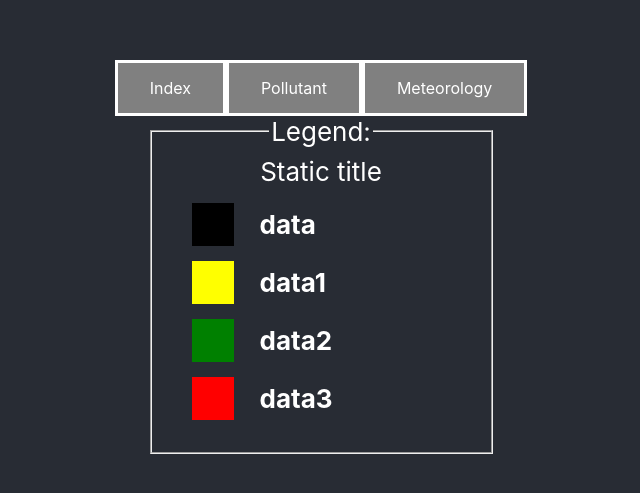
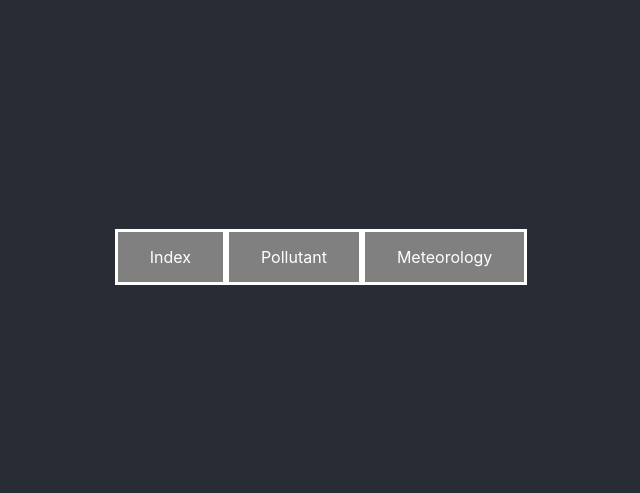
Before and after one commit to sharonNissanov/legends-api, a React (Create React App) app: page / in a window 1280 px wide. Shown: the part 143-636 px from the top of the page, without its empty margins (319-959 px from the left). Built offline with nearby package versions, Linux system fonts and the light colour scheme.

Commit message:
display the correct legend dynamically
Comparing the identifiers in order to present the correct legend dynamically

```diff
--- a/src/App.js
+++ b/src/App.js
@@ -11,19 +11,29 @@ export default class App extends React.Component {
     this.state = {
       isToggleOn: false,
       clicked_button_id: null,
-      clicked_button_name: null
+      clicked_button_name: null,
+      clicked_button_legentId:null,
+
+
+      show_legend:false,
     };
-
   }
 
-  handleClick(id, name) {
+  handleClickButton(id, name, legentId) {
     this.setState(state => ({
       isToggleOn: !state.isToggleOn,
       clicked_button_id:id,
       clicked_button_name:name,
+      clicked_button_legentId: legentId,
+      show_legend:false,
+
     }));
+  }
 
-  // console.log(id, name);
+  handleClickMonitor() {
+    this.setState(state => ({
+      show_legend:true,
+    }));
   }
 
   render() {
@@ -35,18 +45,27 @@ export default class App extends React.Component {
         <div>
           {obj.MonitorType.map((a)=>
           <Button key={a.Id} name={a.Name}
-          onClick={()=>this.handleClick(a.Id, a.Name) } />
+          onClick={()=>this.handleClickButton(a.Id, a.Name, a.LegentId) } />
 
           )}
         </div>
+
+         {/* display the menu */}
         {
           this.state.clicked_button_name?
-            <Menu title={this.state.clicked_button_name} id={this.state.clicked_button_id} names={obj.Monitor}/>
+            <Menu title={this.state.clicked_button_name} id={this.state.clicked_button_id} names={obj.Monitor}
+            onClick={()=>this.handleClickMonitor() }/>
+          :null
+        }
+
+        {/* display the legend */}
+        {
+          this.state.show_legend ?
+            <Legend id={this.state.clicked_button_legentId} values={obj.Legends} />
           :null
         }
 
 
-        <Legend/>
       </header>
 
 
--- a/src/components/Legend.js
+++ b/src/components/Legend.js
@@ -2,33 +2,30 @@ import React from 'react';
 
 
 export default function Legend(props) {
+    var i =0;
   return (
     <fieldset>
+        {/* {console.log(props)} */}
         <legend>Legend:</legend>
-        <table style={{width:"300px",borderCollapse: "separate",  borderSpacing: "20px 15px", borderColor: "transparent"}}>
-            <caption>Static title</caption>
+        <table style={{width:"fit-content",borderCollapse: "separate",  borderSpacing: "20px 15px", borderColor: "transparent"}}>
+            <caption>AQI [level]</caption>
                 <tbody>
-                    <tr>
-                        <th style={{borderColor: "transparent", backgroundColor:"black", padding: "8px"}}></th>
-                        <th style={{borderColor: "transparent", textAlign:"left"}} >data</th>
-                    </tr>
 
-                    <tr>
-                        <th style={{borderColor: "transparent", backgroundColor:"yellow", padding: "8px"}}></th>
-                        <th style={{borderColor: "transparent", textAlign:"left"}} >data1</th>
-                    </tr>
+                {props.values.map((value)=>value.Id===props.id ?
 
-                    <tr>
-                        <th style={{borderColor: "transparent", backgroundColor:"green", padding: "8px"}}></th>
-                        <th style={{borderColor: "transparent", textAlign:"left"}} >data2</th>
-                    </tr>
+                    value.tags.map((tag)=>
+                        <tr key={i++}>
+                            <th style={{borderColor: "transparent", backgroundColor:tag.Color, padding: "10px"}}></th>
+                            <th style={{borderColor: "transparent", textAlign:"left"}} >{tag.Label}</th>
+                        </tr>
 
-                    <tr>
-                        <th style={{borderColor: "transparent", backgroundColor:"red", padding: "8px"}}></th>
-                        <th style={{borderColor: "transparent", textAlign:"left"}} >data3</th>
-                    </tr>
+                    )
 
-                </tbody>
+                    :null
+                )}
+
+
+            </tbody>
         </table>
 
     </fieldset>
--- a/src/components/Menu.js
+++ b/src/components/Menu.js
@@ -10,7 +10,7 @@ export default function Menu(props) {
           <th>{props.title}</th>
         </tr>
           {props.names.map((name)=>name.MonitorTypeId===props.id ?
-            <tr key={name.Id} >
+            <tr key={name.Id} onClick={props.onClick} >
               <td>{name.Name}</td>
             </tr>
             :null
```
